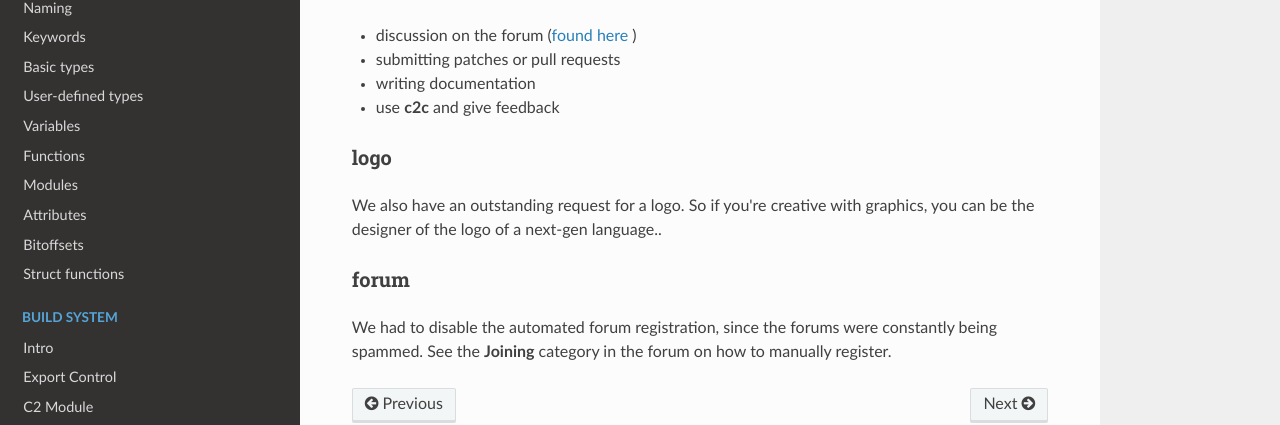
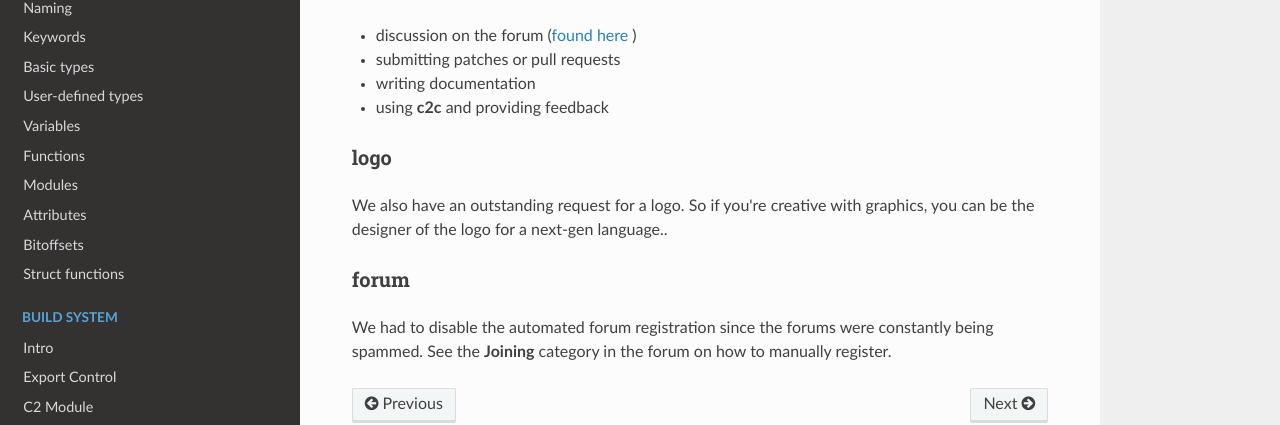
Before and after one commit to c2lang/documentation, an MkDocs documentation site: the page built from documentation/docs/development/contributing.md, in a window 1280 px wide. Shown: the part 136-561 px from the top of the page. Built offline with MkDocs 1.6.1, drawn with Linux system fonts in a browser that asks for light colours; nearby versions of some CDN libraries; old or Windows-style settings are respelled for this version of MkDocs.

Commit message:
contributing: use the same tense in the whole list, correct typos

```diff
--- a/documentation/docs/development/contributing.md
+++ b/documentation/docs/development/contributing.md
@@ -3,13 +3,13 @@
 * discussion on the forum ([found here](http://c2lang.org/forum) )
 * submitting patches or pull requests
 * writing documentation
-* use __c2c__ and give feedback
+* using __c2c__ and providing feedback
 
 ### logo
 We also have an outstanding request for a logo. So if you're creative with graphics,
-you can be the designer of the logo of a next-gen language..
+you can be the designer of the logo for a next-gen language..
 
 ### forum
-We had to disable the automated forum registration, since the forums
+We had to disable the automated forum registration since the forums
 were constantly being spammed. See the __Joining__ category in the forum on
 how to manually register.
```
